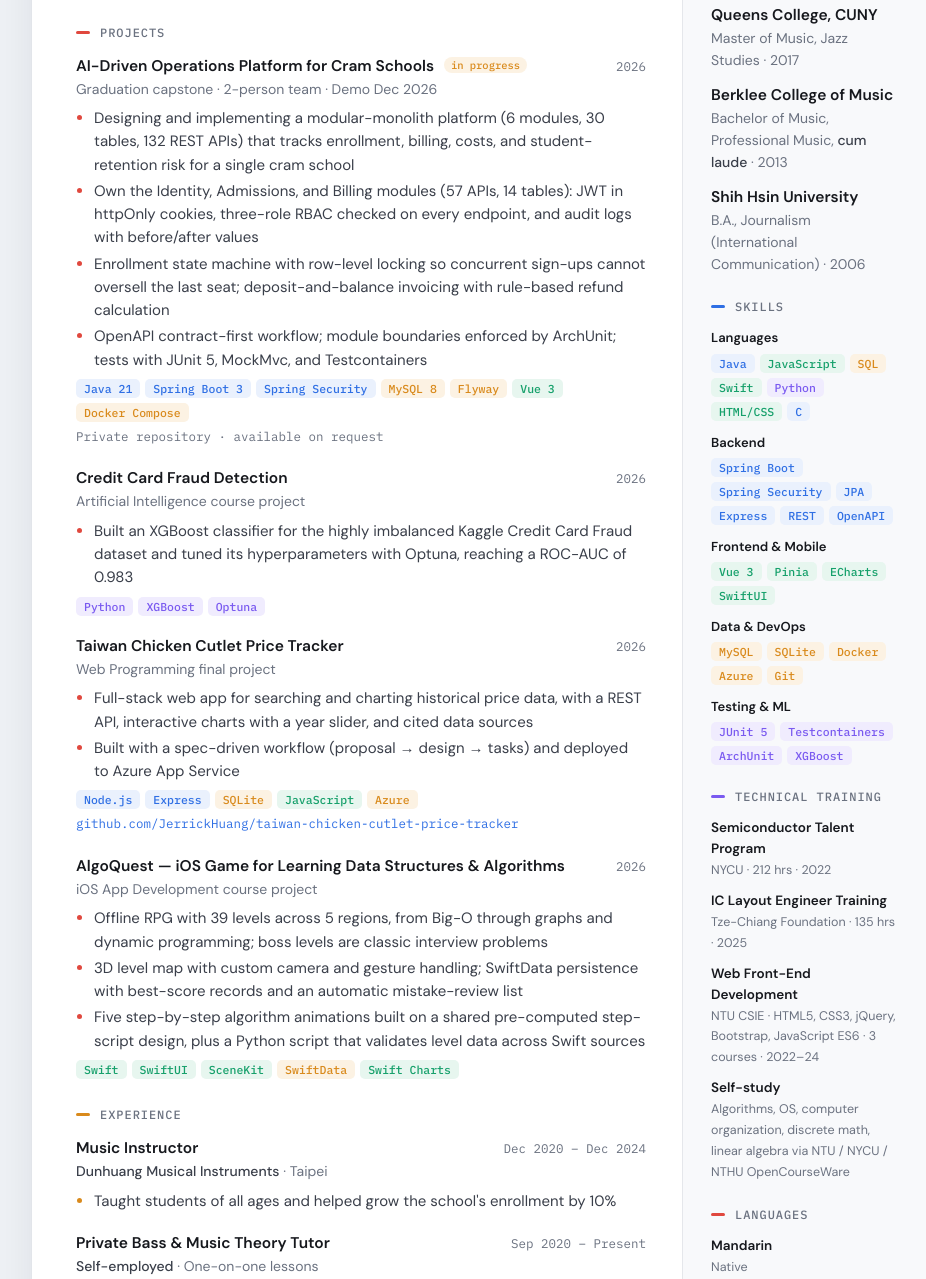
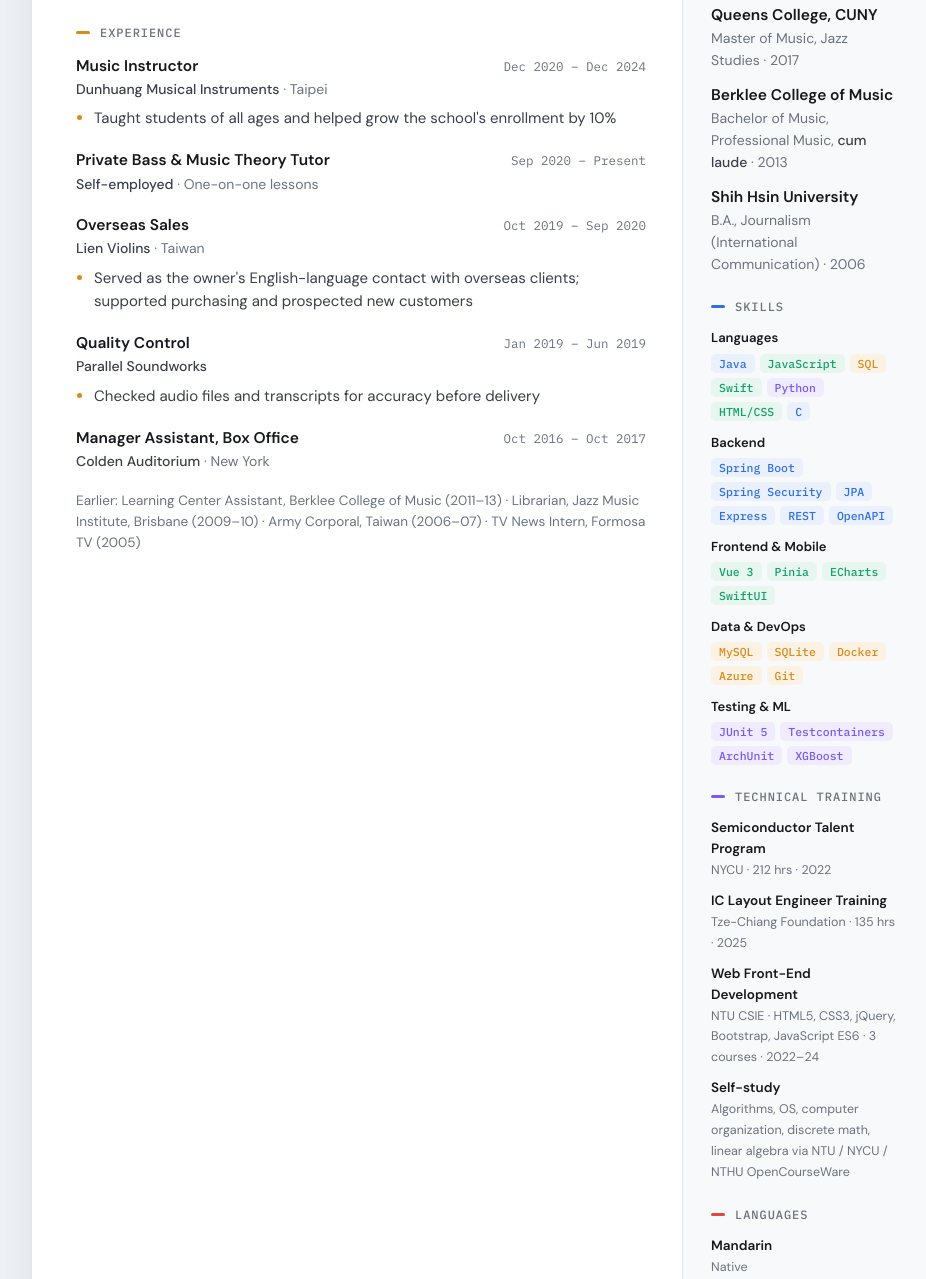
Before and after one commit to JerrickHuang/JerrickHuang.github.io, a plain HTML site: page resume/index.html in a window 1280 px wide. Shown: the part 460-1739 px from the top of the page, without its empty margins (158-1084 px from the left). Drawn offline with Linux system fonts and the light colour scheme.

Commit message:
Remove old projects from public resume

```diff
--- a/resume/index.html
+++ b/resume/index.html
@@ -89,18 +89,24 @@ footer{padding:14px 44px;border-top:1px solid var(--line);font:12px var(--mono);
 }
 @media print{
   @page{size:A4;margin:10mm 0}
-  body{background:#fff;font-size:12.6px}
+  body{background:#fff;font-size:12.6px;zoom:.88}
   .toolbar,footer{display:none}
   .paper{max-width:none;margin:0;box-shadow:none;border-radius:0}
   header{padding:0 30px 16px}
   .stripe{display:none}
   main{padding:16px 22px 0 30px}
   aside{padding:16px 22px 0 18px;background:#fff}
-  .grid{grid-template-columns:1fr 205px}
+  .grid{grid-template-columns:minmax(0,1fr) 285px}
   h1{font-size:27px}
   section+section{margin-top:18px}
   h2{break-after:avoid}
+  aside{line-height:1.3}
   aside section{break-inside:avoid}
+  aside section+section{margin-top:13px}
+  aside h2{margin-bottom:8px}
+  aside .entry,aside .skill,aside .mini li{margin-bottom:6px}
+  aside .mini b,aside .mini span{display:inline}
+  aside .mini b::after{content:" — "}
   .entry{margin-bottom:12px;break-inside:avoid}
   h3{font-size:13.5px}
   .sub,.mini,.earlier{font-size:12px}
@@ -143,56 +149,6 @@ footer{padding:14px 44px;border-top:1px solid var(--line);font:12px var(--mono);
           carefully, and work across cultures. I learn quickly and am committed to steadily deepening
           my computer science fundamentals and engineering skills.
         </p>
-      </section>
-
-      <section style="--c:var(--red)">
-        <h2>Projects</h2>
-
-        <div class="entry">
-          <div class="row"><h3>AI-Driven Operations Platform for Cram Schools <span class="badge">in progress</span></h3><span class="date">2026</span></div>
-          <p class="sub">Graduation capstone · 2-person team · Demo Dec 2026</p>
-          <ul class="pts">
-            <li>Designing and implementing a modular-monolith platform (6 modules, 30 tables, 132 REST APIs) that tracks enrollment, billing, costs, and student-retention risk for a single cram school</li>
-            <li>Own the Identity, Admissions, and Billing modules (57 APIs, 14 tables): JWT in httpOnly cookies, three-role RBAC checked on every endpoint, and audit logs with before/after values</li>
-            <li>Enrollment state machine with row-level locking so concurrent sign-ups cannot oversell the last seat; deposit-and-balance invoicing with rule-based refund calculation</li>
-            <li>OpenAPI contract-first workflow; module boundaries enforced by ArchUnit; tests with JUnit 5, MockMvc, and Testcontainers</li>
-          </ul>
-          <ul class="tags">
-            <li class="t-b">Java 21</li><li class="t-b">Spring Boot 3</li><li class="t-b">Spring Security</li><li class="t-a">MySQL 8</li><li class="t-a">Flyway</li><li class="t-g">Vue 3</li><li class="t-a">Docker Compose</li>
-          </ul>
-          <span class="link muted">Private repository · available on request</span>
-        </div>
-
-        <div class="entry">
-          <div class="row"><h3>Credit Card Fraud Detection</h3><span class="date">2026</span></div>
-          <p class="sub">Artificial Intelligence course project</p>
-          <ul class="pts">
-            <li>Built an XGBoost classifier for the highly imbalanced Kaggle Credit Card Fraud dataset and tuned its hyperparameters with Optuna, reaching a ROC-AUC of 0.983</li>
-          </ul>
-          <ul class="tags"><li class="t-v">Python</li><li class="t-v">XGBoost</li><li class="t-v">Optuna</li></ul>
-        </div>
-
-        <div class="entry">
-          <div class="row"><h3>Taiwan Chicken Cutlet Price Tracker</h3><span class="date">2026</span></div>
-          <p class="sub">Web Programming final project</p>
-          <ul class="pts">
-            <li>Full-stack web app for searching and charting historical price data, with a REST API, interactive charts with a year slider, and cited data sources</li>
-            <li>Built with a spec-driven workflow (proposal → design → tasks) and deployed to Azure App Service</li>
-          </ul>
-          <ul class="tags"><li class="t-b">Node.js</li><li class="t-b">Express</li><li class="t-a">SQLite</li><li class="t-g">JavaScript</li><li class="t-a">Azure</li></ul>
-          <a class="link" href="https://github.com/JerrickHuang/taiwan-chicken-cutlet-price-tracker">github.com/JerrickHuang/taiwan-chicken-cutlet-price-tracker</a>
-        </div>
-
-        <div class="entry">
-          <div class="row"><h3>AlgoQuest — iOS Game for Learning Data Structures &amp; Algorithms</h3><span class="date">2026</span></div>
-          <p class="sub">iOS App Development course project</p>
-          <ul class="pts">
-            <li>Offline RPG with 39 levels across 5 regions, from Big-O through graphs and dynamic programming; boss levels are classic interview problems</li>
-            <li>3D level map with custom camera and gesture handling; SwiftData persistence with best-score records and an automatic mistake-review list</li>
-            <li>Five step-by-step algorithm animations built on a shared pre-computed step-script design, plus a Python script that validates level data across Swift sources</li>
-          </ul>
-          <ul class="tags"><li class="t-g">Swift</li><li class="t-g">SwiftUI</li><li class="t-g">SceneKit</li><li class="t-a">SwiftData</li><li class="t-g">Swift Charts</li></ul>
-        </div>
       </section>
 
       <section style="--c:var(--amber)">
```
Also changed, not shown: 1 other file.
